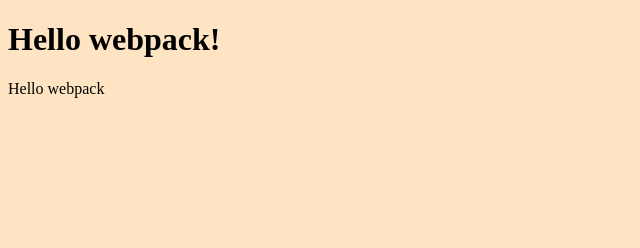
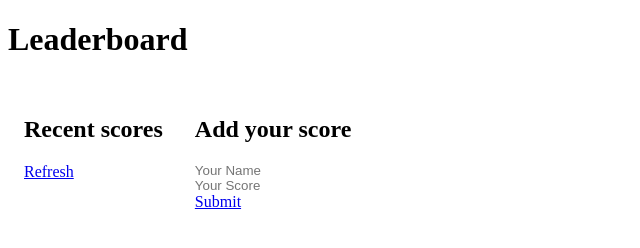
Before and after one commit to saadat-ali-awan/Leaderboard, a website built with webpack: page src/index.html in a window 1280 px wide. Shown: the whole page, without its empty margins (0-640 px from the left). Built offline with nearby package versions, Linux system fonts and the light colour scheme.

Commit message:
Write HTML markup for the Leaderboard

```diff
--- a/src/index.html
+++ b/src/index.html
@@ -6,6 +6,25 @@
     <title>Wbpack Exercise</title>
 </head>
 <body>
-    <h1>Hello webpack!</h1>
+    <h1>Leaderboard</h1>
+    <main>
+        <section class="recent-scores">
+            <header>
+                <h2>Recent scores</h2>
+                <a href="#refresh">Refresh</a>
+            </header>
+            <ul class="scores-list"></ul>
+        </section>
+        <section class="add-score">
+            <header>
+                <h2>Add your score</h2>
+            </header>
+            <form action="/" method="post">
+                <input type="text" name="name" id="name" placeholder="Your Name">
+                <input type="number" name="score" id="score" placeholder="Your Score">
+                <a href="#submit-score">Submit</a>
+            </form>
+        </section>
+    </main>
 </body>
 </html>
--- a/src/index.js
+++ b/src/index.js
@@ -1,13 +1 @@
-import _ from 'lodash';
 import './style.css';
-
-function component() {
-  const element = document.createElement('div');
-
-  // Lodash, now imported by this script
-  element.innerHTML = _.join(['Hello', 'webpack'], ' ');
-
-  return element;
-}
-
-document.body.appendChild(component());
--- a/src/style.css
+++ b/src/style.css
@@ -1,3 +1,20 @@
-body {
-  background-color: bisque;
+* {
+  box-sizing: border-box;
+  padding: 0;
+  border: 0;
 }
+
+main {
+  display: flex;
+}
+
+main > section {
+  display: flex;
+  flex-direction: column;
+  padding: 1rem;
+}
+
+.add-score > form {
+  display: flex;
+  flex-direction: column;
+}
```
